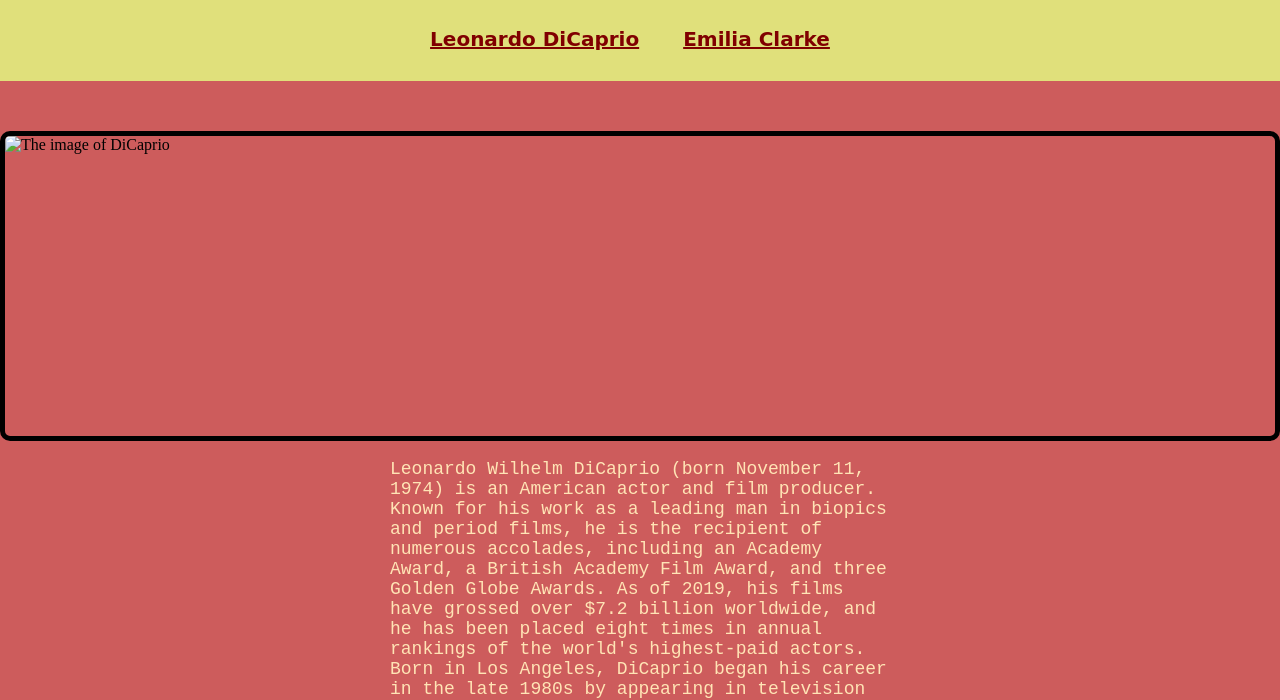
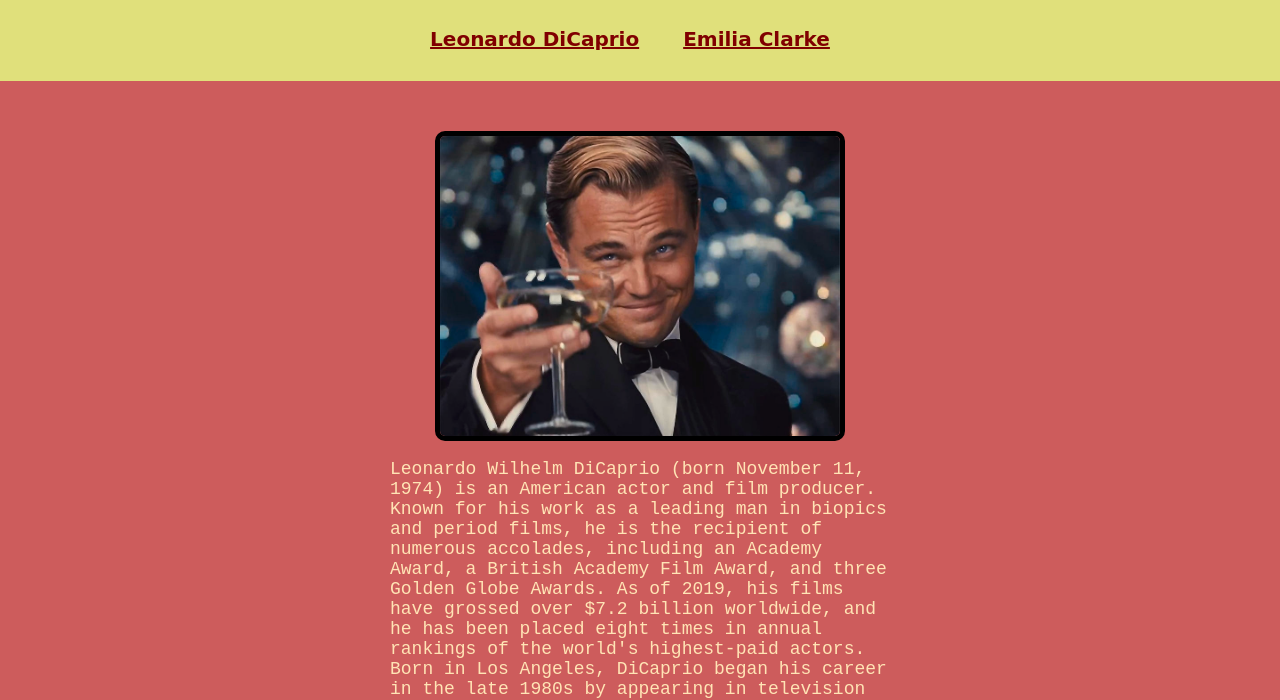
Before and after one commit to nurkhat18/Celebrities, a plain HTML site: page index.html in a window 1280 px wide. Shown: the part 97-797 px from the top of the page. Drawn offline with Linux system fonts and the light colour scheme; the site is published under a folder, as on GitHub Pages, so addresses that start at the root find nothing.

Commit message:
Update index.html

```diff
--- a/index.html
+++ b/index.html
@@ -9,7 +9,7 @@
 <html lang="en">
   <head>
     <meta charset="utf-8">
-    <title>PA 2 Assignment</title>
+    <title>Celebrities</title>
     <link rel="stylesheet" href="css/style.css">
   </head>
   <body>
@@ -21,7 +21,7 @@
       <a id="next-page" href="./clarke.html">Emilia Clarke</a>
     </div>
     <div id="content-3">
-      <div id="div-img"><img src="/img/dicaprio.jpeg"
+      <div id="div-img"><img src="img/dicaprio.jpeg"
         alt="The image of DiCaprio"></div>
       <p>Leonardo Wilhelm DiCaprio (born November 11, 1974) is an
         American actor and film producer.
```
